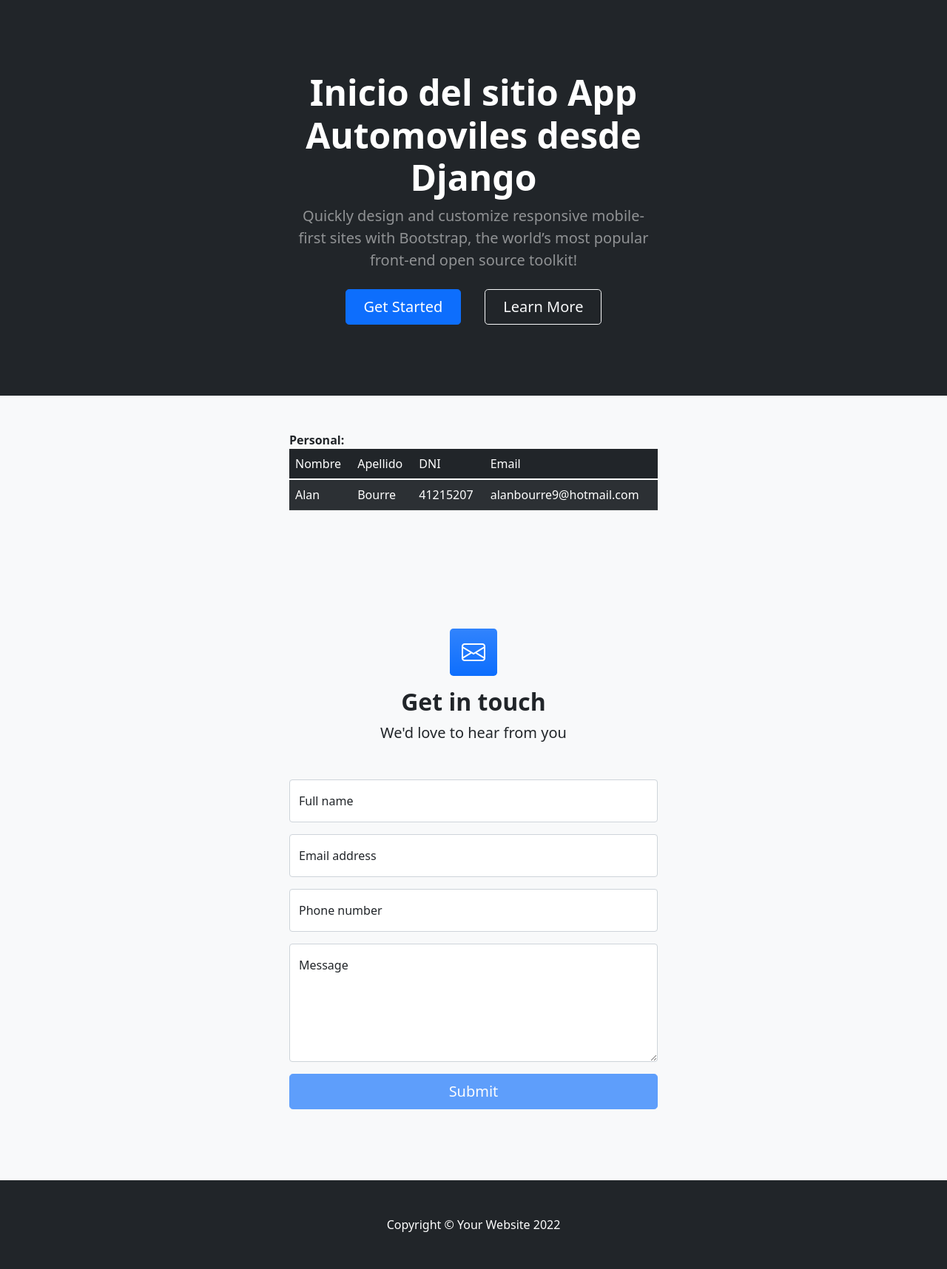
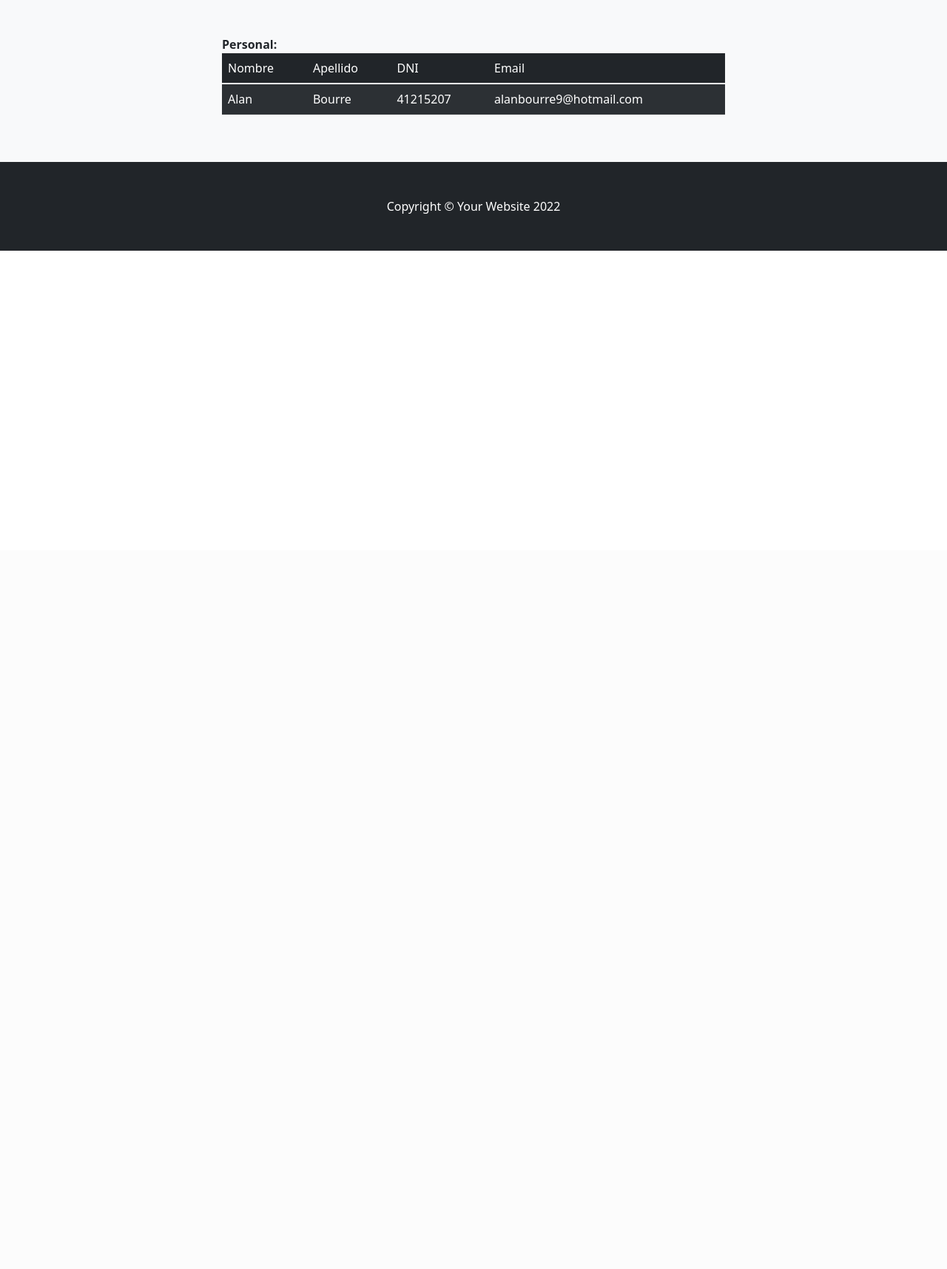
Before and after one commit to AlanBourre/Entrega1-AlanBourre, a Django app: page /Appautomoviles/personal/ in a window 1280 px wide. Shown: the part 56-1772 px from the top of the page at 74% size. After the commit the page ends 395 px from the top, so only its background shows below. Run offline with Django 4.2, Linux system fonts and the light colour scheme; data comes from the database, SQL or seed files in the repository; some libraries are stand-ins or nearby versions.

Commit message:
template personal

```diff
--- a/Automoviles/Appautomoviles/templates/Appautomoviles/personal.html
+++ b/Automoviles/Appautomoviles/templates/Appautomoviles/personal.html
@@ -31,27 +31,11 @@
                 </div>
             </div>
         </nav>
-        <!-- Header-->
-        <header class="bg-dark py-5">
-            <div class="container px-5">
-                <div class="row gx-5 justify-content-center">
-                    <div class="col-lg-6">
-                        <div class="text-center my-5">
-                            <h1 class="display-5 fw-bolder text-white mb-2">Inicio del sitio App Automoviles desde Django</h1>
-                            <p class="lead text-white-50 mb-4">Quickly design and customize responsive mobile-first sites with Bootstrap, the world’s most popular front-end open source toolkit!</p>
-                            <div class="d-grid gap-3 d-sm-flex justify-content-sm-center">
-                                <a class="btn btn-primary btn-lg px-4 me-sm-3" href="#features">Get Started</a>
-                                <a class="btn btn-outline-light btn-lg px-4" href="#!">Learn More</a>
-                            </div>
-                        </div>
-                    </div>
-                </div>
-            </div>
-        </header>
+
         <section class="bg-light py-5">
             <div class="container px-5">
                 <div class="row gx-5 justify-content-center">
-                    <div class="col-lg-6">
+                    <div class="col-lg-8">
                         <b>Personal:</b>
                             <table class="table table-dark table-striped">
                                 <thead>
@@ -74,73 +58,6 @@
             </div>
         </section>
 
-        <!-- Contact section-->
-        <section class="bg-light py-5">
-            <div class="container px-5 my-5 px-5">
-                <div class="text-center mb-5">
-                    <div class="feature bg-primary bg-gradient text-white rounded-3 mb-3"><i class="bi bi-envelope"></i></div>
-                    <h2 class="fw-bolder">Get in touch</h2>
-                    <p class="lead mb-0">We'd love to hear from you</p>
-                </div>
-                <div class="row gx-5 justify-content-center">
-                    <div class="col-lg-6">
-                        <!-- * * * * * * * * * * * * * * *-->
-                        <!-- * * SB Forms Contact Form * *-->
-                        <!-- * * * * * * * * * * * * * * *-->
-                        <!-- This form is pre-integrated with SB Forms.-->
-                        <!-- To make this form functional, sign up at-->
-                        <!-- https://startbootstrap.com/solution/contact-forms-->
-                        <!-- to get an API token!-->
-                        <form id="contactForm" data-sb-form-api-token="API_TOKEN">
-                            <!-- Name input-->
-                            <div class="form-floating mb-3">
-                                <input class="form-control" id="name" type="text" placeholder="Enter your name..." data-sb-validations="required" />
-                                <label for="name">Full name</label>
-                                <div class="invalid-feedback" data-sb-feedback="name:required">A name is required.</div>
-                            </div>
-                            <!-- Email address input-->
-                            <div class="form-floating mb-3">
-                                <input class="form-control" id="email" type="email" placeholder="name@example.com" data-sb-validations="required,email" />
-                                <label for="email">Email address</label>
-                                <div class="invalid-feedback" data-sb-feedback="email:required">An email is required.</div>
-                                <div class="invalid-feedback" data-sb-feedback="email:email">Email is not valid.</div>
-                            </div>
-                            <!-- Phone number input-->
-                            <div class="form-floating mb-3">
-                                <input class="form-control" id="phone" type="tel" placeholder="(123) 456-7890" data-sb-validations="required" />
-                                <label for="phone">Phone number</label>
-                                <div class="invalid-feedback" data-sb-feedback="phone:required">A phone number is required.</div>
-                            </div>
-                            <!-- Message input-->
-                            <div class="form-floating mb-3">
-                                <textarea class="form-control" id="message" type="text" placeholder="Enter your message here..." style="height: 10rem" data-sb-validations="required"></textarea>
-                                <label for="message">Message</label>
-                                <div class="invalid-feedback" data-sb-feedback="message:required">A message is required.</div>
-                            </div>
-                            <!-- Submit success message-->
-                            <!---->
-                            <!-- This is what your users will see when the form-->
-                            <!-- has successfully submitted-->
-                            <div class="d-none" id="submitSuccessMessage">
-                                <div class="text-center mb-3">
-                                    <div class="fw-bolder">Form submission successful!</div>
-                                    To activate this form, sign up at
-                                    <br />
-                                    <a href="https://startbootstrap.com/solution/contact-forms">https://startbootstrap.com/solution/contact-forms</a>
-                                </div>
-                            </div>
-                            <!-- Submit error message-->
-                            <!---->
-                            <!-- This is what your users will see when there is-->
-                            <!-- an error submitting the form-->
-                            <div class="d-none" id="submitErrorMessage"><div class="text-center text-danger mb-3">Error sending message!</div></div>
-                            <!-- Submit Button-->
-                            <div class="d-grid"><button class="btn btn-primary btn-lg disabled" id="submitButton" type="submit">Submit</button></div>
-                        </form>
-                    </div>
-                </div>
-            </div>
-        </section>
         <!-- Footer-->
         <footer class="py-5 bg-dark">
             <div class="container px-5"><p class="m-0 text-center text-white">Copyright &copy; Your Website 2022</p></div>
```
